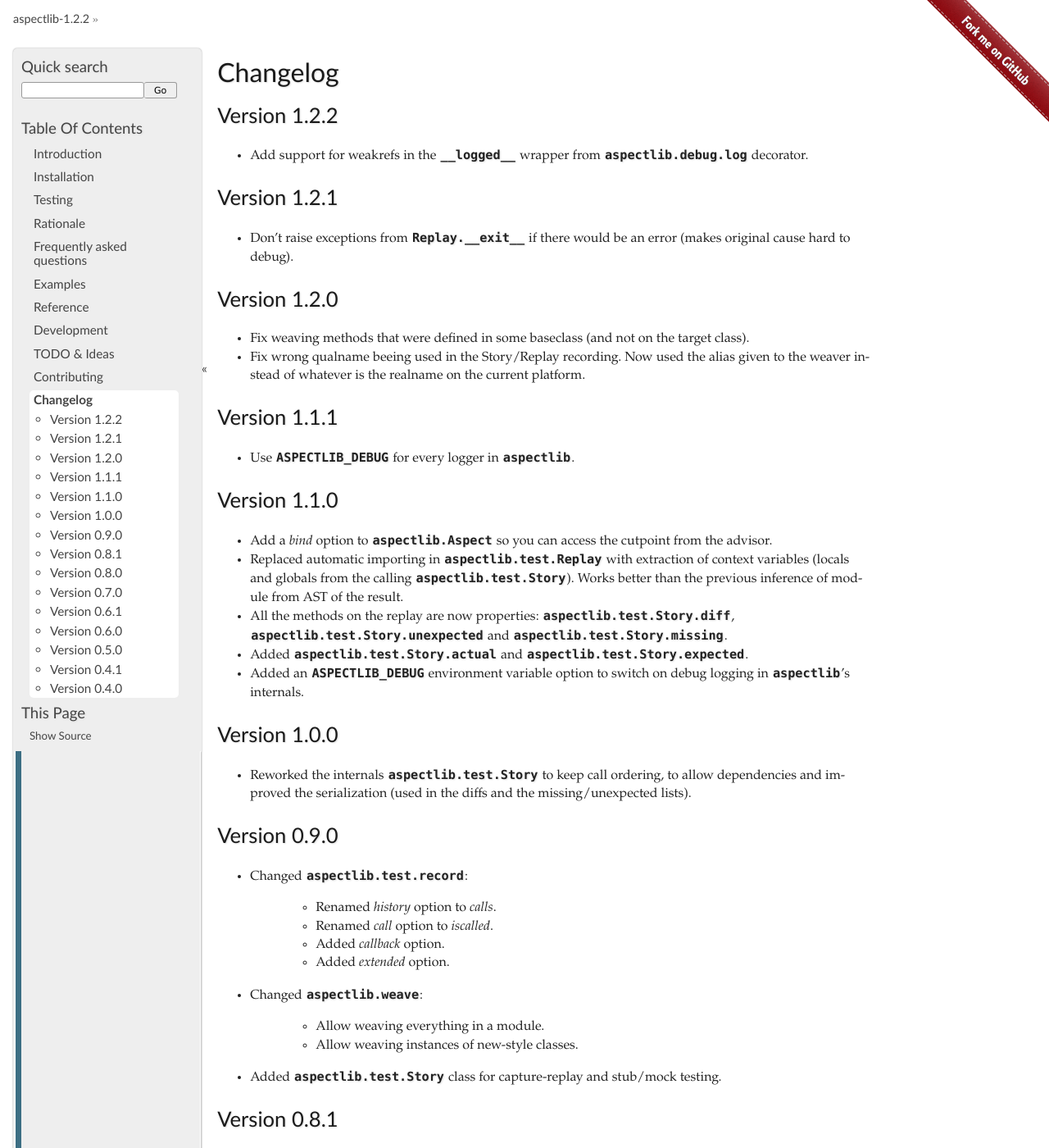
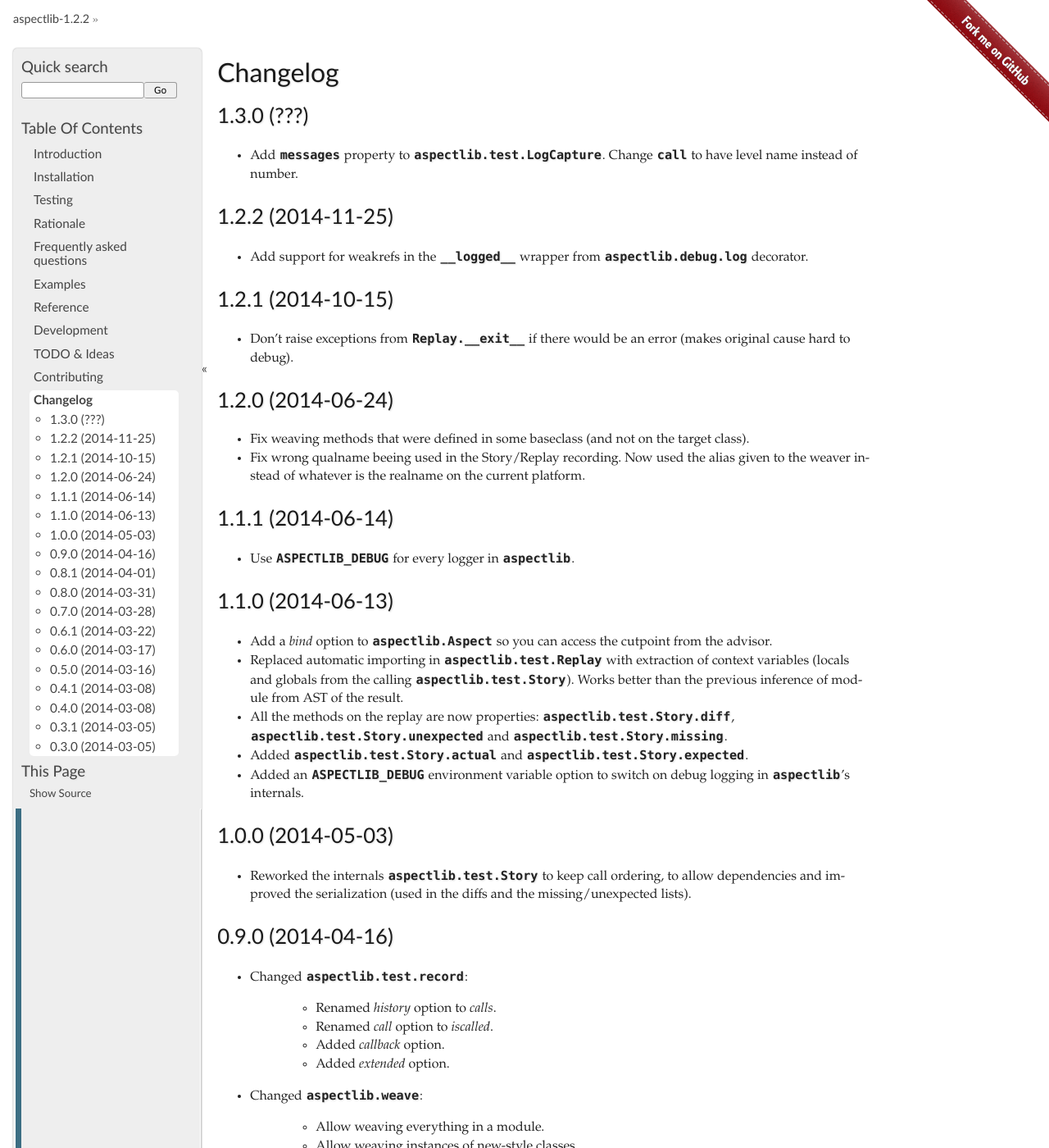
Before and after one commit to ionelmc/python-aspectlib, a Sphinx documentation site: the page built from docs/changelog.rst, in a window 1280 px wide and 1400 px high. Shown: the whole window at 82% size. Built offline with Sphinx 7.4.7, drawn with Linux system fonts in a browser that asks for light colours; pages that are not in the unit, such as notebooks, are missing from menus; some of the changed text lies outside the part shown.

Commit message:
Update changelog. Add dates.

```diff
--- a/docs/changelog.rst
+++ b/docs/changelog.rst
@@ -1,30 +1,35 @@
 Changelog
 =========
 
-Version 1.2.2
--------------
+1.3.0 (???)
+------------------
+
+* Add ``messages`` property to :obj:`aspectlib.test.LogCapture`. Change ``call`` to have level name instead of number.
+
+1.2.2 (2014-11-25)
+------------------
 
 * Add support for weakrefs in the ``__logged__`` wrapper from :obj:`aspectlib.debug.log` decorator.
 
-Version 1.2.1
--------------
+1.2.1 (2014-10-15)
+------------------
 
 * Don't raise exceptions from ``Replay.__exit__`` if there would be an error (makes original cause hard to debug).
 
-Version 1.2.0
--------------
+1.2.0 (2014-06-24)
+------------------
 
 * Fix weaving methods that were defined in some baseclass (and not on the target class).
 * Fix wrong qualname beeing used in the Story/Replay recording. Now used the alias given to the weaver instead of
   whatever is the realname on the current platform.
 
-Version 1.1.1
--------------
+1.1.1 (2014-06-14)
+------------------
 
 * Use ``ASPECTLIB_DEBUG`` for every logger in ``aspectlib``.
 
-Version 1.1.0
--------------
+1.1.0 (2014-06-13)
+------------------
 
 * Add a `bind` option to :obj:`aspectlib.Aspect` so you can access the cutpoint from the advisor.
 * Replaced automatic importing in :obj:`aspectlib.test.Replay` with extraction of context variables (locals and globals
@@ -35,15 +40,15 @@ Version 1.1.0
 * Added :obj:`aspectlib.test.Story.actual` and :obj:`aspectlib.test.Story.expected`.
 * Added an ``ASPECTLIB_DEBUG`` environment variable option to switch on debug logging in ``aspectlib``'s internals.
 
-Version 1.0.0
--------------
+1.0.0 (2014-05-03)
+------------------
 
 * Reworked the internals :obj:`aspectlib.test.Story` to keep call ordering, to allow dependencies and improved the
   serialization (used in the diffs and the missing/unexpected lists).
 
 
-Version 0.9.0
--------------
+0.9.0 (2014-04-16)
+------------------
 
 * Changed :obj:`aspectlib.test.record`:
 
@@ -59,39 +64,39 @@ Version 0.9.0
 
 * Added :obj:`aspectlib.test.Story` class for capture-replay and stub/mock testing.
 
-Version 0.8.1
--------------
+0.8.1 (2014-04-01)
+------------------
 
 * Use simpler import for the py3support.
 
-Version 0.8.0
--------------
+0.8.0 (2014-03-31)
+------------------
 
 * Change :obj:`aspectlib.debug.log` to use :obj:`~aspectlib.Aspect` and work as expected with coroutines or generators.
 * Fixed :obj:`aspectlib.debug.log` to work on Python 3.4.
 * Remove the undocumented ``aspectlib.Yield`` advice. It was only usable when decorating generators.
 
-Version 0.7.0
--------------
+0.7.0 (2014-03-28)
+------------------
 
 * Add support for decorating generators and coroutines in :obj:`~aspectlib.Aspect`.
 * Made aspectlib raise better exceptions.
 
-Version 0.6.1
--------------
+0.6.1 (2014-03-22)
+------------------
 
 * Fix checks inside :obj:`aspectlib.debug.log` that would inadvertently call ``__bool__``/``__nonzero``.
 
-Version 0.6.0
--------------
+0.6.0 (2014-03-17)
+------------------
 
 * Don't include __getattribute__ in ALL_METHODS - it's too dangerous dangerous dangerous dangerous dangerous dangerous
   ... ;)
 * Do a more reliable check for old-style classes in debug.log
 * When weaving a class don't weave attributes that are callable but are not actually routines (functions, methods etc)
 
-Version 0.5.0
--------------
+0.5.0 (2014-03-16)
+------------------
 
 * Changed :obj:`aspectlib.debug.log`:
 
@@ -106,13 +111,13 @@ Version 0.5.0
   (``invalid name`` is not a valid identifier)
 * Various documentation improvements and examples.
 
-Version 0.4.1
--------------
+0.4.1 (2014-03-08)
+------------------
 
 * Remove junk from 0.4.0's source distribution.
 
-Version 0.4.0
--------------
+0.4.0 (2014-03-08)
+------------------
 
 * Changed :obj:`aspectlib.weave`:
 
@@ -122,3 +127,13 @@ Version 0.4.0
     * Replaced `skip_subclasses` option with `subclasses`.
 
 * Fixed weaving methods from a string target.
+
+0.3.1 (2014-03-05)
+------------------
+
+* ???
+
+0.3.0 (2014-03-05)
+------------------
+
+* First public release.
```
